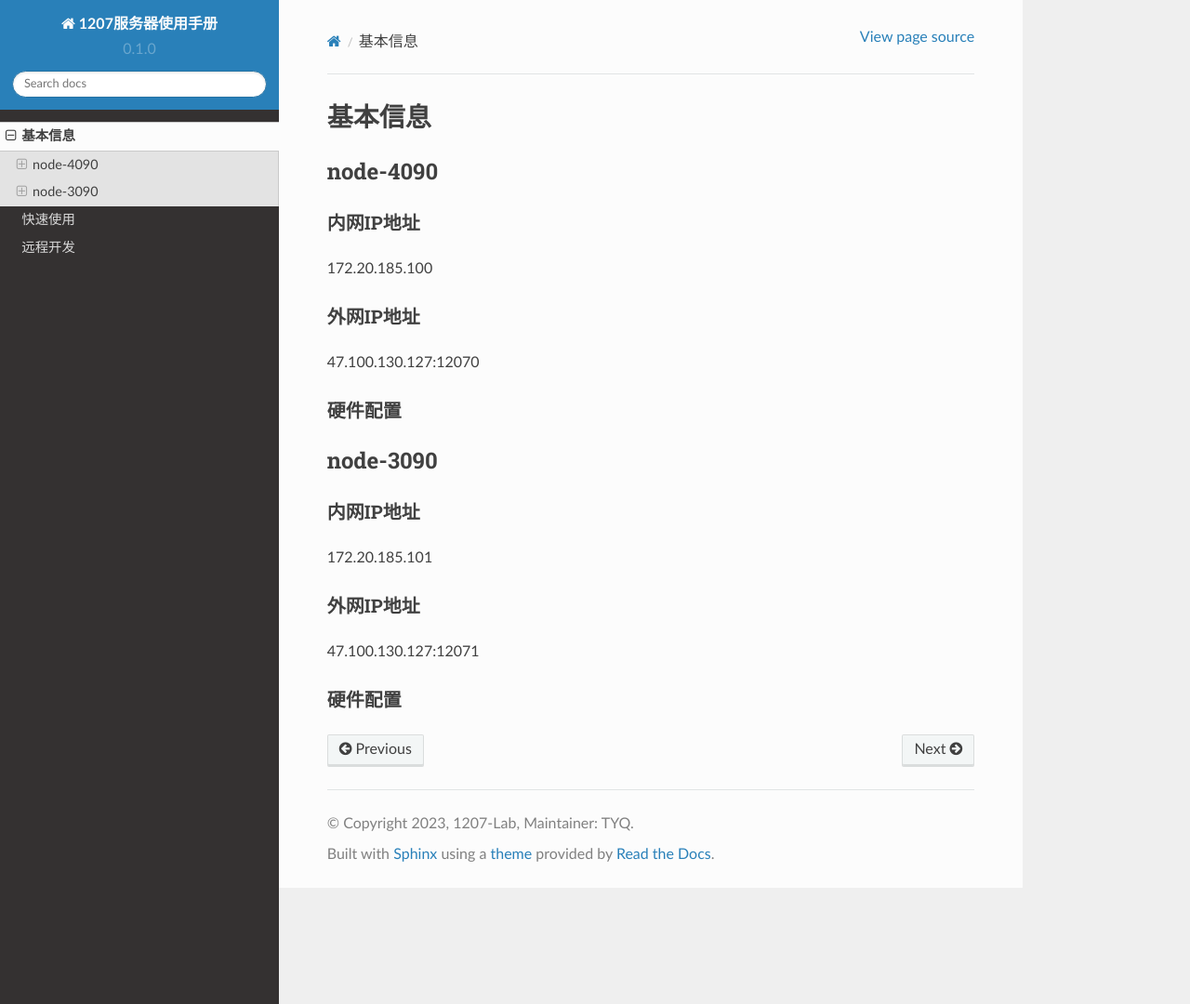
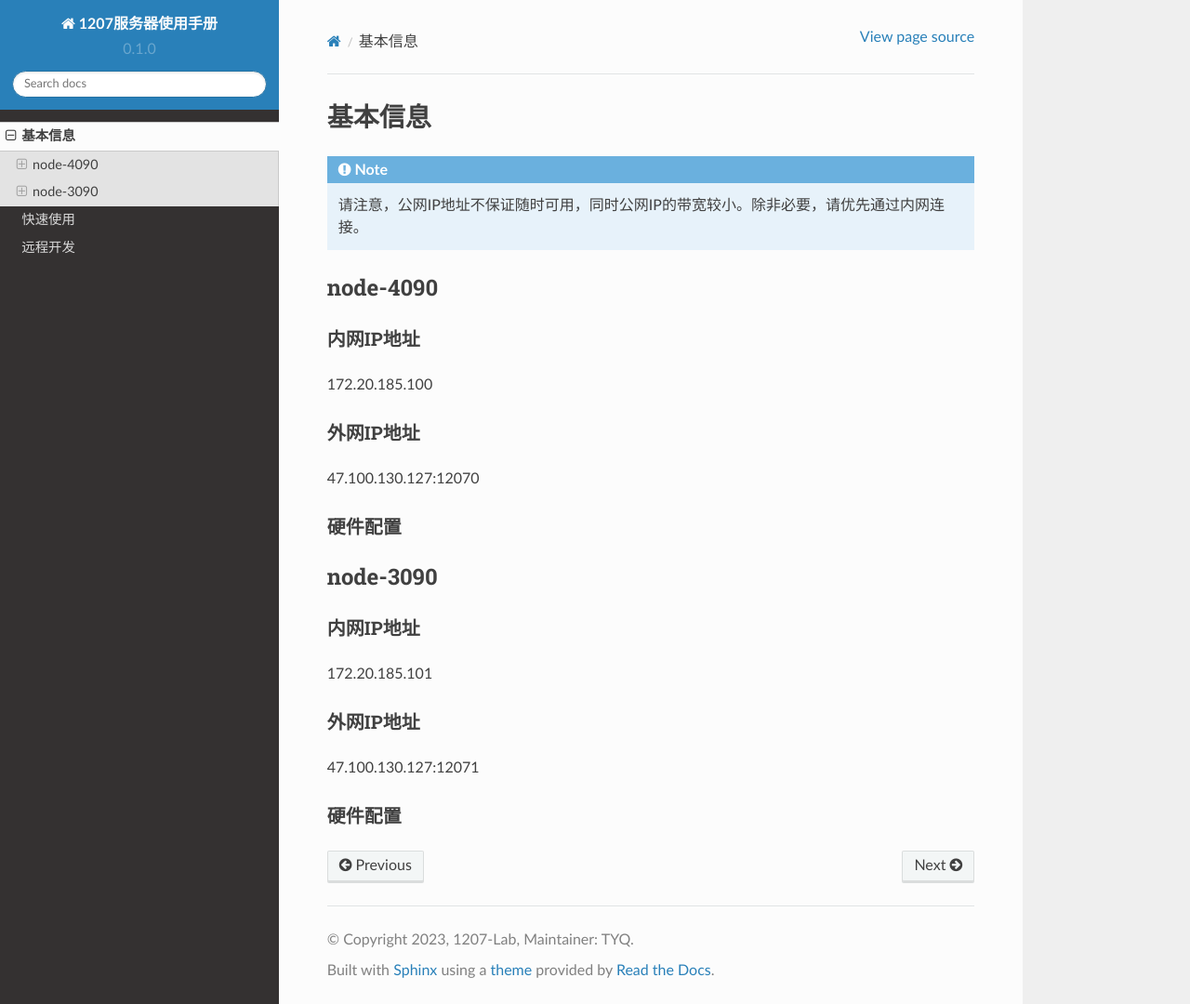
Before and after one commit to TangYuanqing/1207-server-docs, a Sphinx documentation site: the page built from docs/source/info.rst, in a window 1280 px wide and 1080 px high. Shown: the whole window at 93% size. Built offline with Sphinx 7.4.7 and the Read the Docs theme 2.0.0, drawn with Linux system fonts in a browser that asks for light colours.

Commit message:
Please enter the commit message for your changes. Lines starting with '#' will be ignored, and an empty message aborts the commit.
On branch main
Your branch is up to date with 'origin/main'.

Changes to be committed:
	modified:   docs/source/info.rst

```diff
--- a/docs/source/info.rst
+++ b/docs/source/info.rst
@@ -1,6 +1,7 @@
 基本信息
 =============
-
+.. note::
+    请注意，公网IP地址不保证随时可用，同时公网IP的带宽较小。除非必要，请优先通过内网连接。
 node-4090
 -------------
 内网IP地址
```
